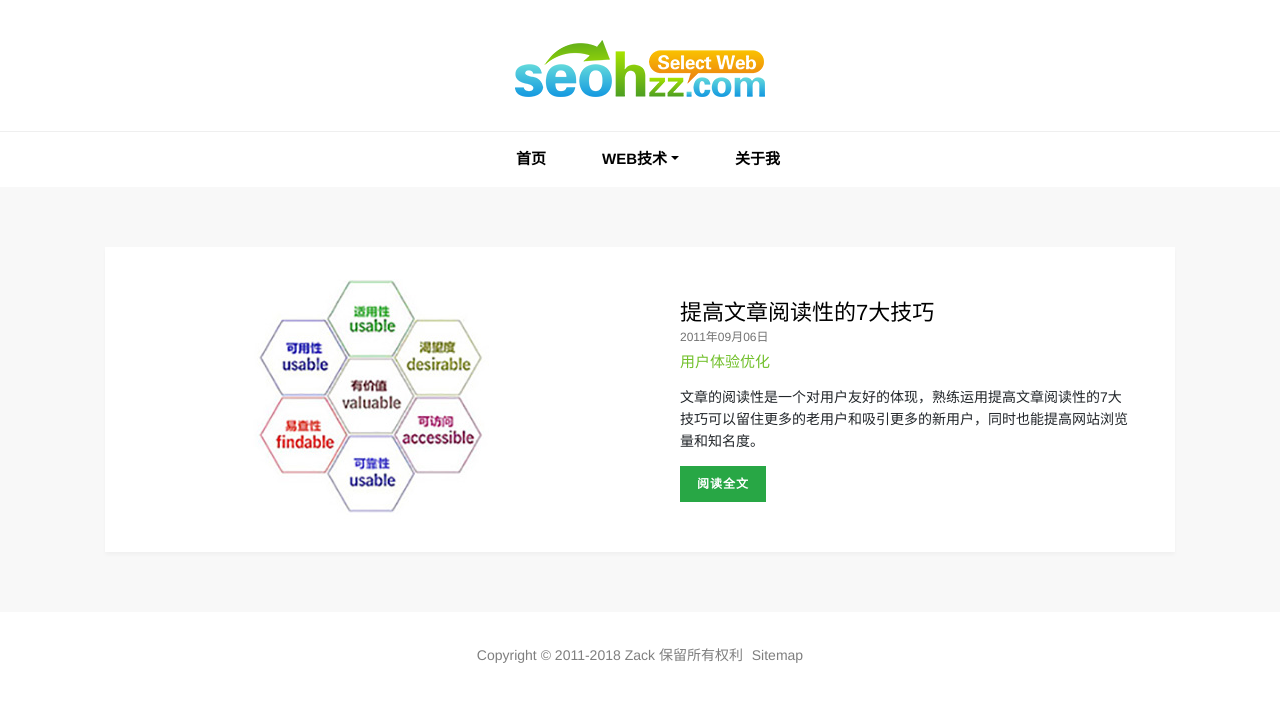
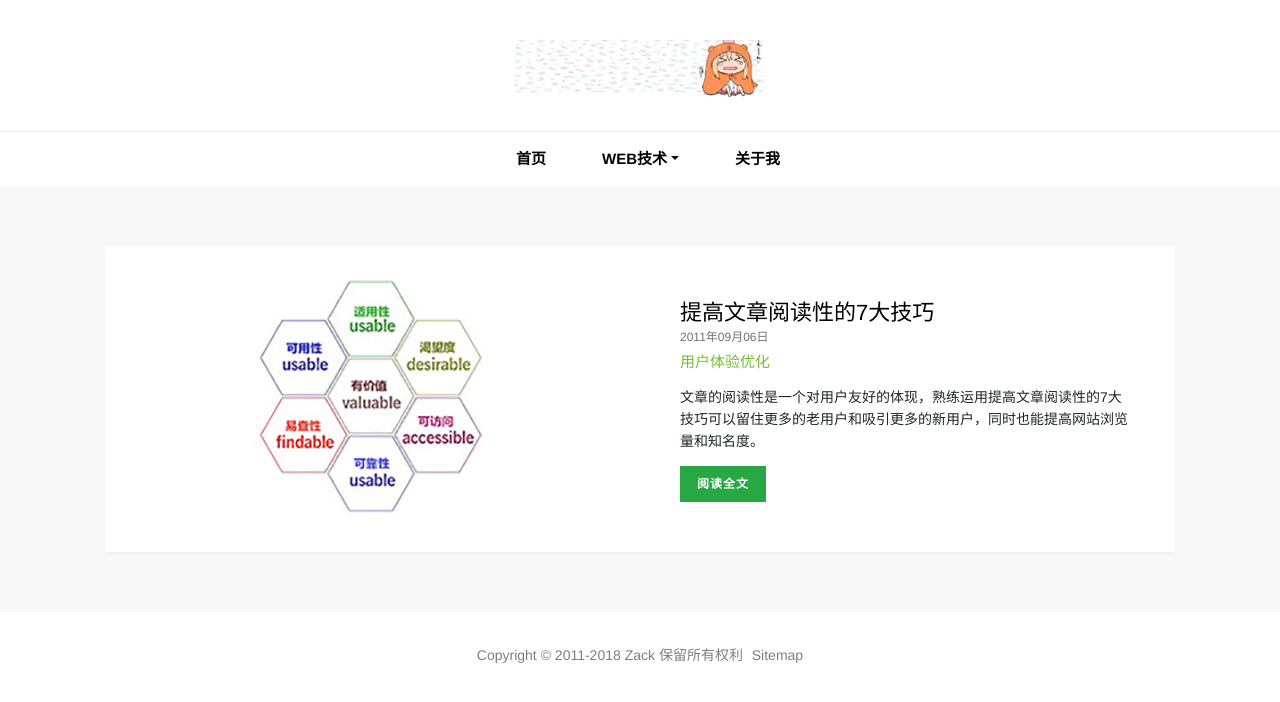
Before and after one commit to ouhuangBige/ouhuangBige.github.io, a Jekyll site: the page built from index.html, in a window 1280 px wide. Shown: the top 702 px of the page. Built offline with Jekyll 4.4.1, drawn with Linux system fonts in a browser that asks for light colours.

Commit message:
Update default.html

```diff
--- a/_layouts/default.html
+++ b/_layouts/default.html
@@ -17,7 +17,8 @@
   </head>
   <body>
     <div id="header">
-      <div class="top"><a href="{{ site.url }}"><img alt="Select Web Logo" src="/images/assets/selectweb-logo.png"></a></div>
+      <div class="top"><a href="{{ site.url }}"><img alt="Select Web Logo" src="/images/assets/小埋logo.png
+"></a></div>
       <nav class="navbar navbar-expand-lg navbar-light navbar-ada">
         <a class="navbar-brand" href="#"></a>
         <button class="navbar-toggler" type="button" data-toggle="collapse" data-target="#navbarsExample08" aria-controls="navbarsExample08" aria-expanded="false" aria-label="Toggle navigation">
```
